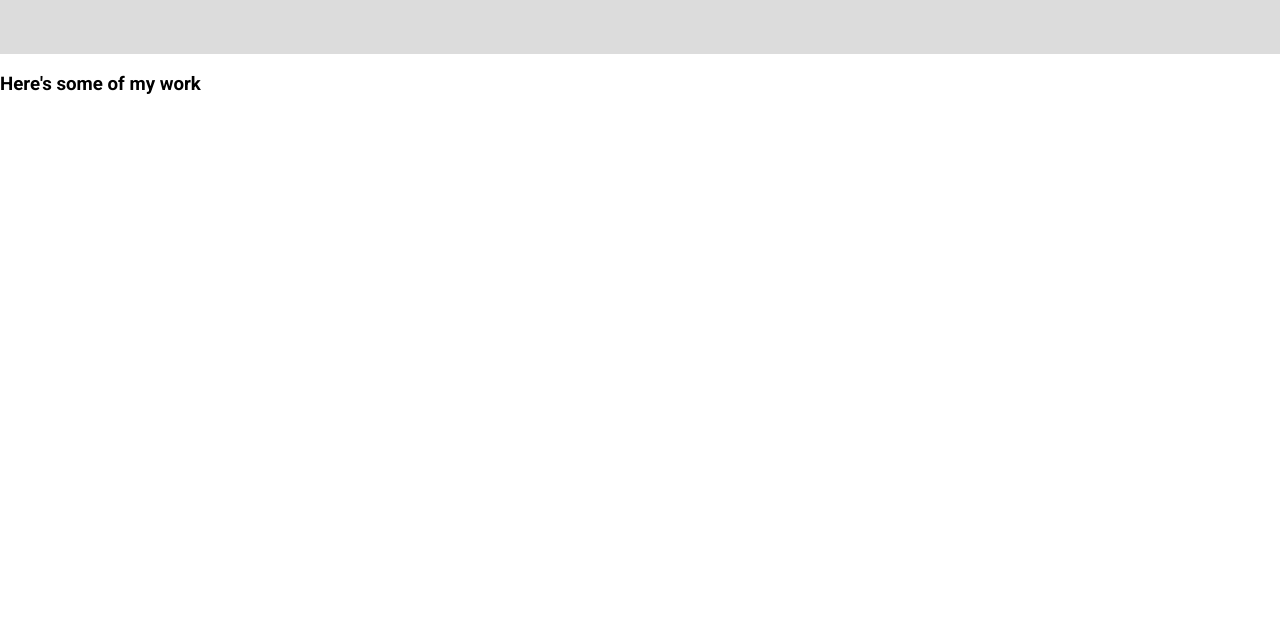
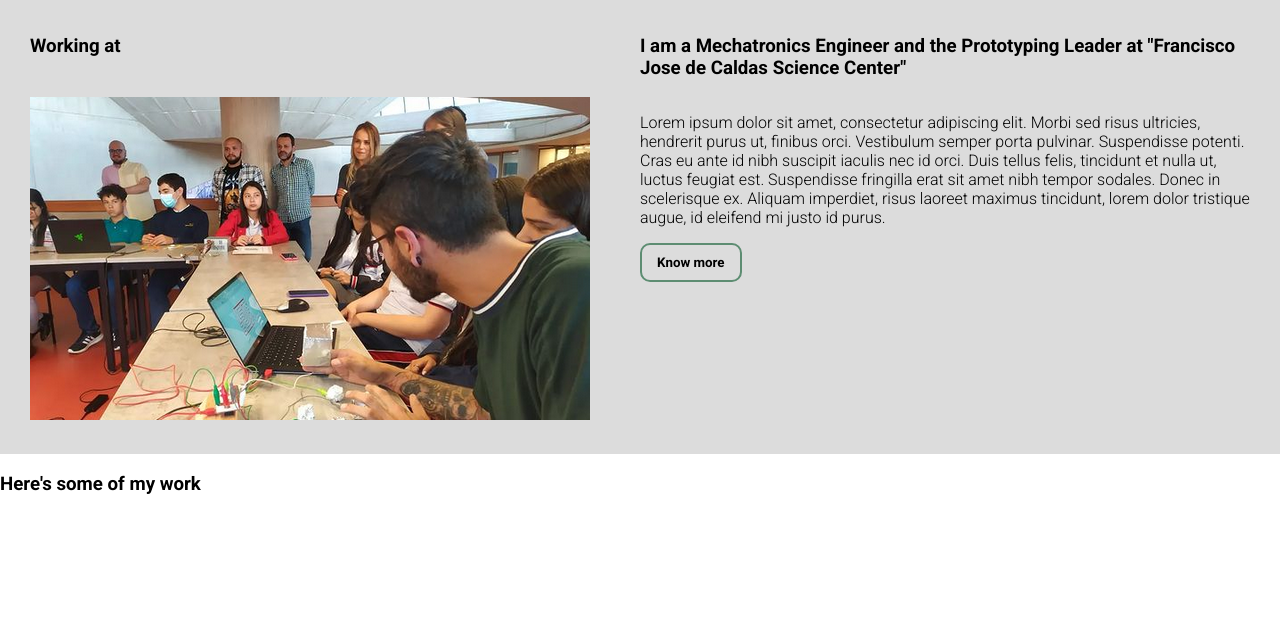
Before and after one commit to JacoboGL/css-layouts-course, a plain HTML site: page projects.html in a window 1280 px wide. Shown: the part 184-803 px from the top of the page. Drawn offline with Linux system fonts and the light colour scheme.

Commit message:
Finished the work section at projects page

```diff
--- a/css/main.css
+++ b/css/main.css
@@ -7,7 +7,6 @@
 body {
     margin: 0;
     padding: 0;
-    position: fixed;
     top: 0;
     bottom: 0;
     left: 0;
@@ -25,6 +24,7 @@ header {
     height: 140px;
     display: grid;
     grid-template-rows: 1fr 1fr;
+    margin-bottom: 30px;
 }
 
 /* ICONS SECTION */
@@ -136,10 +136,28 @@ header .profile-link a {
 
 /* PROJECTS PAGE */
 
-.projects-main-container {
+.work-container {
+    background-color: gainsboro;
     display: grid;
+    grid-template-columns: 2fr 2fr;
+    grid-template-rows: 2fr;
+    padding: 30px;
 }
 
-.work-container {
-    background-color: gainsboro;
+.work-container-title {
+    height: 20px;
 }
+
+.work-container-image {
+    grid-row: 2;
+    top: 0;
+}
+
+.work-container button{
+    font-weight: bold;
+    background-color: rgba(255, 255, 255, 0);
+    padding: 10px 15px 10px;
+    border: 2px solid #5d8d72;
+    border-radius: 10px;
+    cursor: pointer;
+}
--- a/projects.html
+++ b/projects.html
@@ -42,18 +42,23 @@
 
         <!-- MAIN WORK SECTION-->
         <section class="work-container">
-            <div>
-                <h3>I am a Mechatronics Engineer</h3>
-                <div class="work-container-image">
-                    <img src="" alt="">
-                </div>
+
+            <h3 class="work-container-title">Working at</h3>
+
+            <div class="work-container-image">
+                <img src="./assets/lab.png" alt="">
             </div>
 
-            <div class="work-text">
-                <h2></h2>
-                <p></p>
-                <a href=""></a>
+            <h3>I am a Mechatronics Engineer and the Prototyping Leader at "Francisco Jose de Caldas Science Center"</h2>
+
+            <div>
+
+                <p>Lorem ipsum dolor sit amet, consectetur adipiscing elit. Morbi sed risus ultricies, hendrerit purus ut, finibus orci. Vestibulum semper porta pulvinar. Suspendisse potenti. Cras eu ante id nibh suscipit iaculis nec id orci. Duis tellus felis, tincidunt et nulla ut, luctus feugiat est. Suspendisse fringilla erat sit amet nibh tempor sodales. Donec in scelerisque ex. Aliquam imperdiet, risus laoreet maximus tincidunt, lorem dolor tristique augue, id eleifend mi justo id purus.</p>
+
+                <button>Know more</button>
+
             </div>
+
         </section>
 
         <!-- PROJECTS -->
```
Also changed, not shown: assets/lab.png (added).
